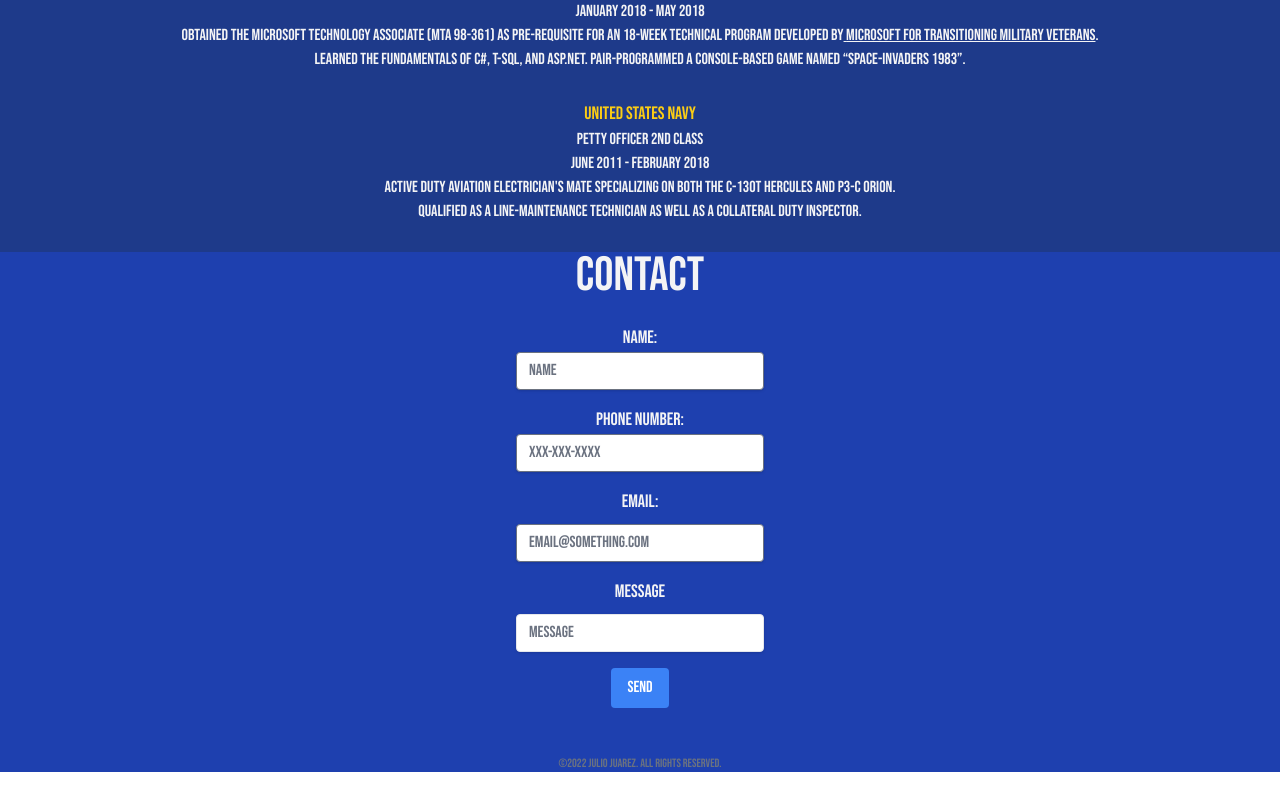
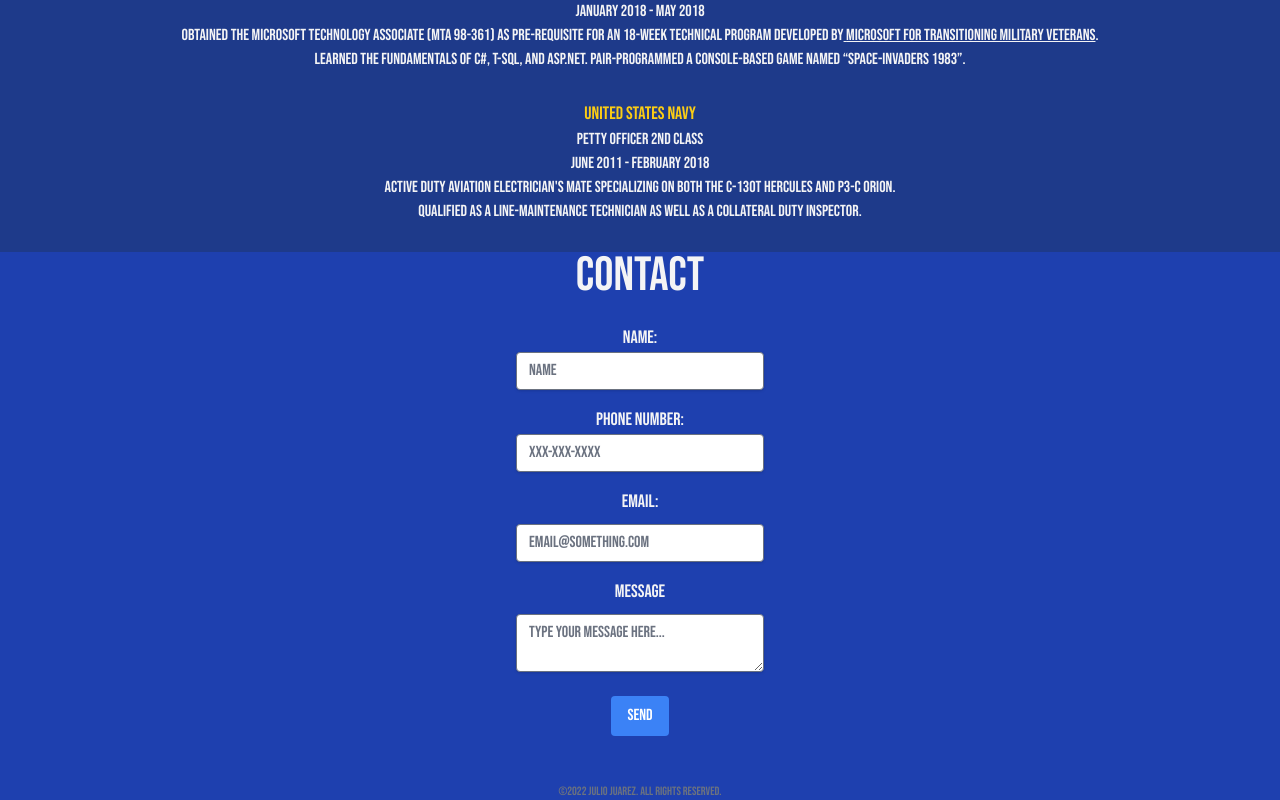
Before and after one commit to jjuarez5/jjs-personal-site, a React (Create React App) app: page / in a window 1280 px wide. Shown: the part 1040-1840 px from the top of the page. Before the commit the page ends 1812 px from the top, so only its background shows below. Built offline with nearby package versions, Linux system fonts and the light colour scheme.

Commit message:
use netlify guide to make form functional

```diff
--- a/public/index.html
+++ b/public/index.html
@@ -24,6 +24,13 @@
     <title>To Learn and Succeed!</title>
   </head>
   <body>
+    <!-- A little help for the Netlify post-processing bots -->
+<form name="contact" netlify netlify-honeypot="bot-field" hidden>
+  <input type="text" name="contactName" />
+  <input type="tel" name="contactPhone" />
+  <input type="email" name="contactEmail" />
+  <textarea name="message"></textarea>
+</form>
     <noscript>You need to enable JavaScript to run this app.</noscript>
     <div id="root"></div>
     <!--
--- a/src/Contact.js
+++ b/src/Contact.js
@@ -5,20 +5,15 @@ function Contact() {
         Contact
       </h1>
       <div className="flex justify-center">
-        <form
-          className="pt-6 pb-8 mb-4"
-          name="contact"
-          method="POST"
-          data-netlify="true"
-        >
-          <input type="hidden" name="form-name" value="contact" />
+        <form className="pt-6 pb-8 mb-4" name="contact" method="post">
           <div className="mb-4">
+            <input type="hidden" name="contact" value="contact" />
             <label className="text-zinc-100 text-lg mb-2" for="name">
               Name:
             </label>
             <input
               className="shadow appearance-none border rounded w-full py-2 px-3 text-black leading-tight focus:outline-none focus:shadow-outline"
-              id="contactName"
+              name="contactName"
               type="text"
               placeholder="Name"
             />
@@ -29,7 +24,7 @@ function Contact() {
             </label>
             <input
               className="shadow appearance-none border rounded w-full py-2 px-3 text-black leading-tight focus:outline-none focus:shadow-outline"
-              id="contactPhone"
+              name="contactPhone"
               type="tel"
               placeholder="xxx-xxx-xxxx"
             />
@@ -40,7 +35,7 @@ function Contact() {
             </label>
             <input
               className="shadow appearance-none border rounded w-full py-2 px-3 text-black leading-tight focus:outline-none focus:shadow-outline"
-              id="contactEmail"
+              name="contactEmail"
               type="email"
               placeholder="email@something.com"
             />
@@ -49,12 +44,11 @@ function Contact() {
             <label className="block text-zinc-100 text-lg mb-2" for="message">
               Message
             </label>
-            <input
+            <textarea
               className="shadow appearance-none border rounded w-full py-2 px-3 text-black leading-tight focus:outline-none focus:shadow-outline"
-              id="message"
-              type="textarea"
-              placeholder="Message"
-            />
+              name="message"
+              placeholder="Type your message here..."
+            ></textarea>
           </div>
           <div className="flex items-center justify-center">
             <button
```
